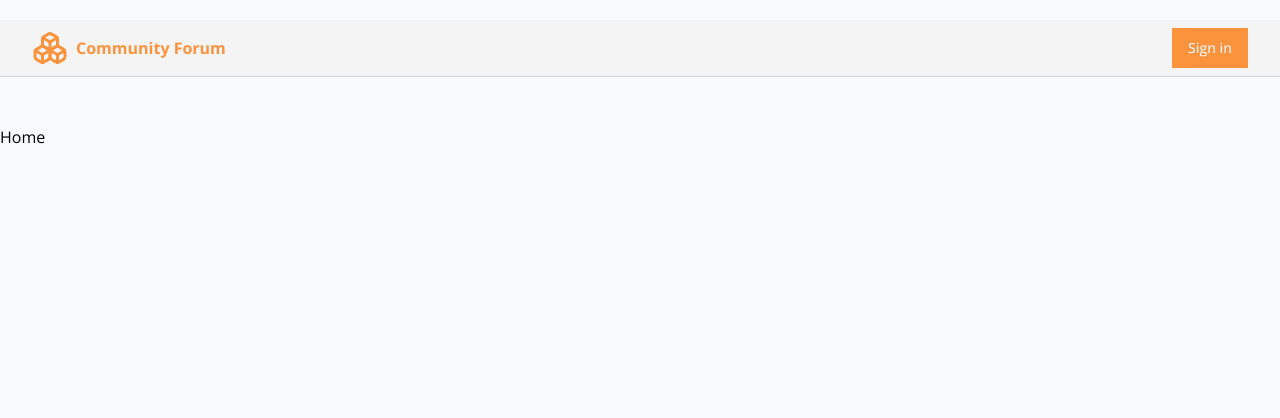
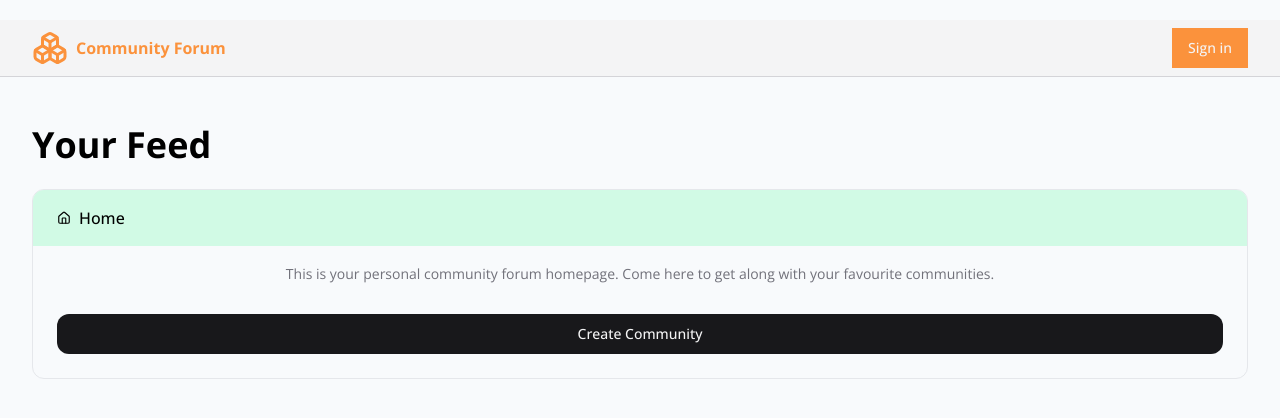
Before and after one commit to prabish01/Community_forum, a Next.js app: page / in a window 1280 px wide. Shown: the top 418 px of the page. Built offline with nearby package versions, Linux system fonts and the light colour scheme; no server answers.

Commit message:
fixed user dropdown to show user Icon, created homepage with create community button /c/create

```diff
--- a/src/app/page.tsx
+++ b/src/app/page.tsx
@@ -1,3 +1,41 @@
+import { Button } from "@/components/ui/Button";
+import { HomeIcon } from "lucide-react";
+import Link from "next/link";
+
 export default function Home() {
-  return <div className="text-black">Home</div>
+  return (
+    <div className="container">
+      <h1 className=" font-bold text-2xl md:text-4xl">Your Feed</h1>
+      <div className="grid grid-col-1 md:grid-col-3 md:gap-x-5  gap-y-5 py-6">
+        {/* <div className="bg-red-900">hello</div>
+        <div className="bg-red-900">hello</div>
+        <div className="bg-red-900">hello</div> */}
+
+        {/* feed */}
+
+        {/* subreddit info */}
+        <div className="overflow-hidden h-fit rounded-xl border border-gray-200 order-first md:order-last">
+          {/* <div className="text-yellow-300">hello1</div>
+          <div className="text-yellow-300">hello2</div>
+          <div className="text-yellow-300">hello3</div> */}
+          <div className="bg-emerald-100 px-6 py-4">
+            <p className=" font-medium flex gap-2 items-center">
+              <HomeIcon className="h-3.4 w-3.5" />
+              Home
+            </p>
+          </div>
+          <div className=" -my-3 divide-y divide-gray-100 px-6 py-4 text-sm leading-6 items-center">
+            <div className="flex justify-center gap-x-4 py-3  ">
+              <p className="text-zinc-500 text-center">This is your personal community forum homepage. Come here to get along with your favourite communities.</p>
+            </div>
+            <Link href="/c/create">
+              <Button className="w-full rounded-xl mt-4 mb-5" variant="default">
+                Create Community
+              </Button>
+            </Link>
+          </div>
+        </div>
+      </div>
+    </div>
+  );
 }
--- a/src/components/UserAccountNav.tsx
+++ b/src/components/UserAccountNav.tsx
@@ -27,13 +27,16 @@ const UserAccountNav: FC<UserAccountNavProps> = ({ user }) => {
 
       <DropdownMenuContent className="bg-white shadow-md " align="end">
         <div className="flex items-center justify-start gap-2 p-2">
-          <div className="flex flex-col px-5 space-y-1  leading-none">
-            {user.name && <p className=" font-medium">{user.name}</p>}
-            {user.email && <p className=" w-[-200px] truncate text-sm text-zinc-700">{user.email}</p>}
+          <div className="flex flex-col px-1.2 space-y-3  leading-none">
+            <div className="flex gap-2 items-center">
+              <UserAvatar className="" user={user} />
+              {user.name && <p className=" font-medium">{user.name}</p>}
+            </div>
+            {user.email && <p className=" mt-5 w-[-200px] truncate text-sm text-zinc-700">{user.email}</p>}
           </div>
         </div>
-        <DropdownMenuSeparator />
 
+        <DropdownMenuSeparator className="mx-2 bg-slate-300" />
         <DropdownMenuItem>
           <Link href={"/"}>Feed</Link>
         </DropdownMenuItem>
@@ -47,7 +50,7 @@ const UserAccountNav: FC<UserAccountNavProps> = ({ user }) => {
           <Link href={"/"}>Feed</Link>
         </DropdownMenuItem> */}
 
-        <DropdownMenuSeparator />
+        <DropdownMenuSeparator className="mx-2 bg-slate-300" />
         <DropdownMenuItem
           onSelect={(event) => {
             event.preventDefault();
```
Also changed, not shown: src/components/Navbar.tsx (+3 -4 lines), 1 other file (tests, documents, lock files or other folders).
